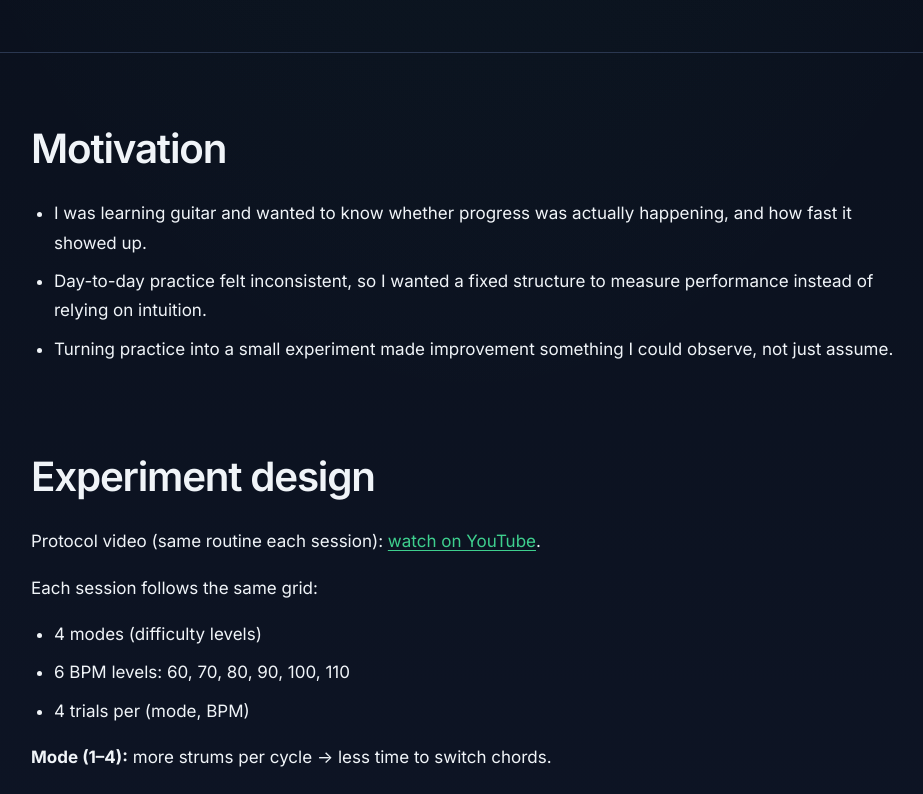
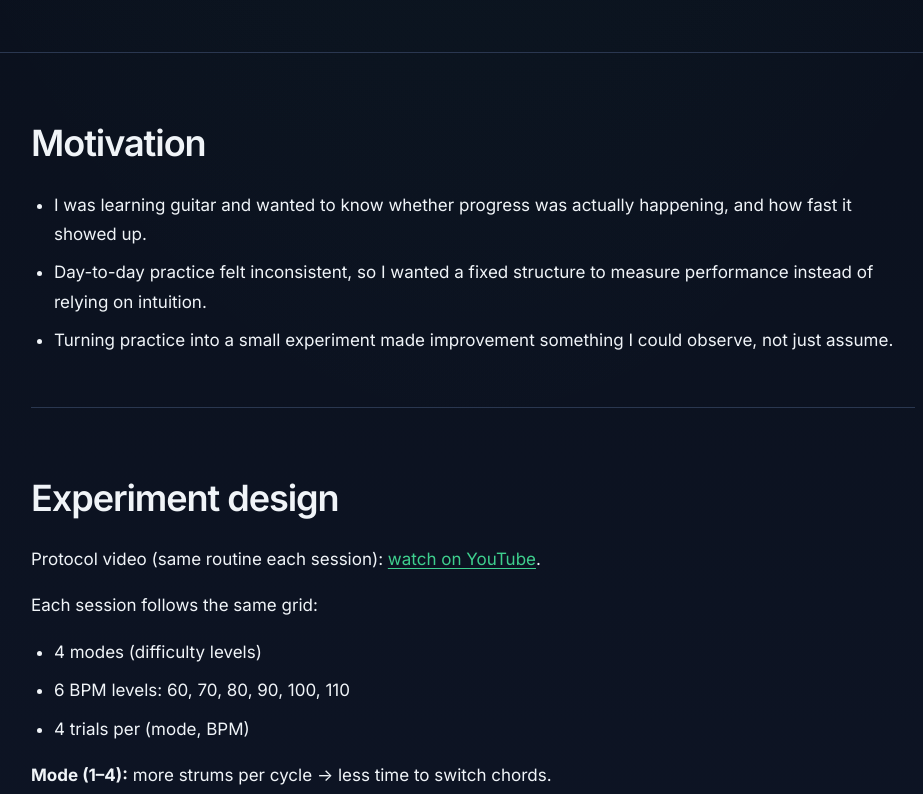
Before and after one commit to rishav-basnet/Guitar-Learning-Research-Website, a React (Vite) app: page / in a window 1280 px wide. Shown: the part 466-1260 px from the top of the page, without its empty margins (167-1090 px from the left). Built offline with nearby package versions, Linux system fonts and the light colour scheme.

Commit message:
Improve section hierarchy spacing and dividers

```diff
--- a/src/App.css
+++ b/src/App.css
@@ -207,16 +207,29 @@
   margin: 0;
 }
 
-.section {
-  padding-top: 4.25rem;
-  scroll-margin-top: 1.5rem;
+.main .section {
+  scroll-margin-top: var(--sp-8);
+}
+
+.main .section:first-of-type {
+  padding-top: var(--sp-16);
+}
+
+.main .section + .section {
+  margin-top: var(--sp-12);
+  padding-top: var(--sp-16);
+  border-top: 1px solid var(--border);
+}
+
+.section__head {
+  margin: 0 0 var(--sp-6);
 }
 
 .section__title {
-  margin: 0 0 1.5rem;
-  font-size: clamp(1.875rem, 4.5vw, 2.375rem);
+  margin: 0;
+  font-size: clamp(1.625rem, 3.6vw, 2.125rem);
   font-weight: 600;
-  line-height: 1.2;
+  line-height: 1.22;
   letter-spacing: -0.03em;
   color: var(--text);
 }
--- a/src/components/Section.jsx
+++ b/src/components/Section.jsx
@@ -5,9 +5,11 @@ export default function Section({ id, title, children, className = '' }) {
       id={id}
       aria-labelledby={`${id}-heading`}
     >
-      <h2 className="section__title" id={`${id}-heading`}>
-        {title}
-      </h2>
+      <header className="section__head">
+        <h2 className="section__title" id={`${id}-heading`}>
+          {title}
+        </h2>
+      </header>
       {children != null && children !== false && (
         <div className="section__body">{children}</div>
       )}
```
